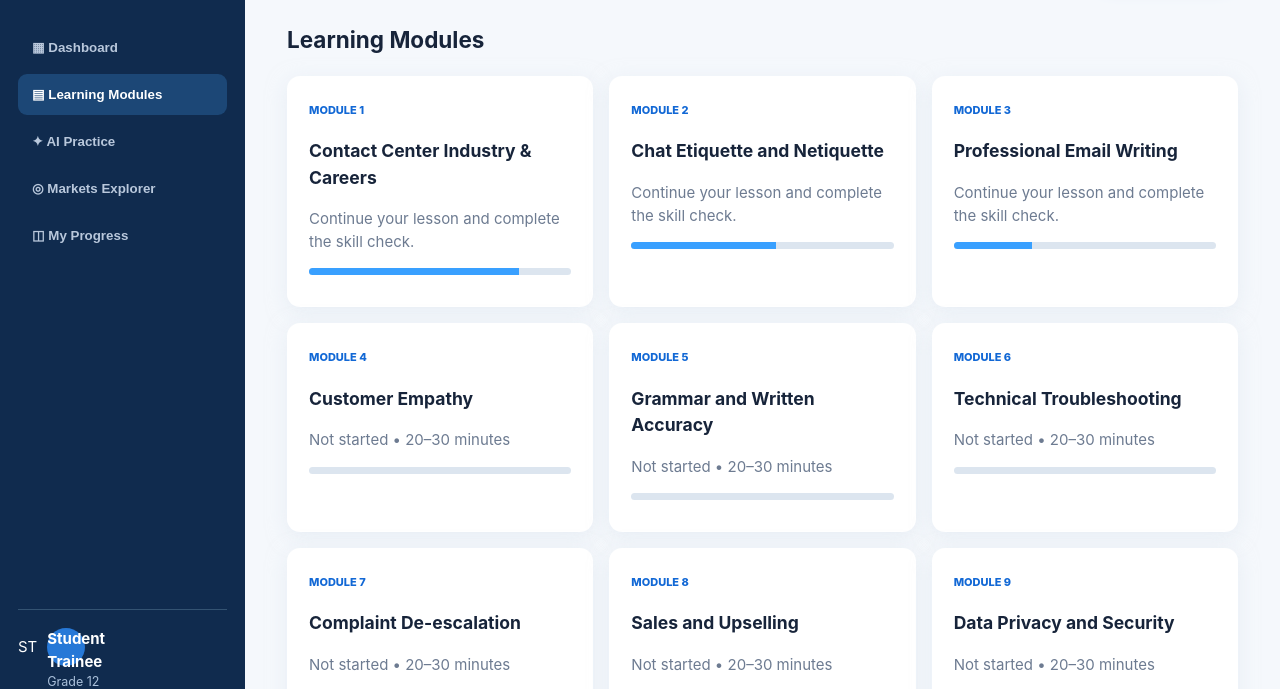
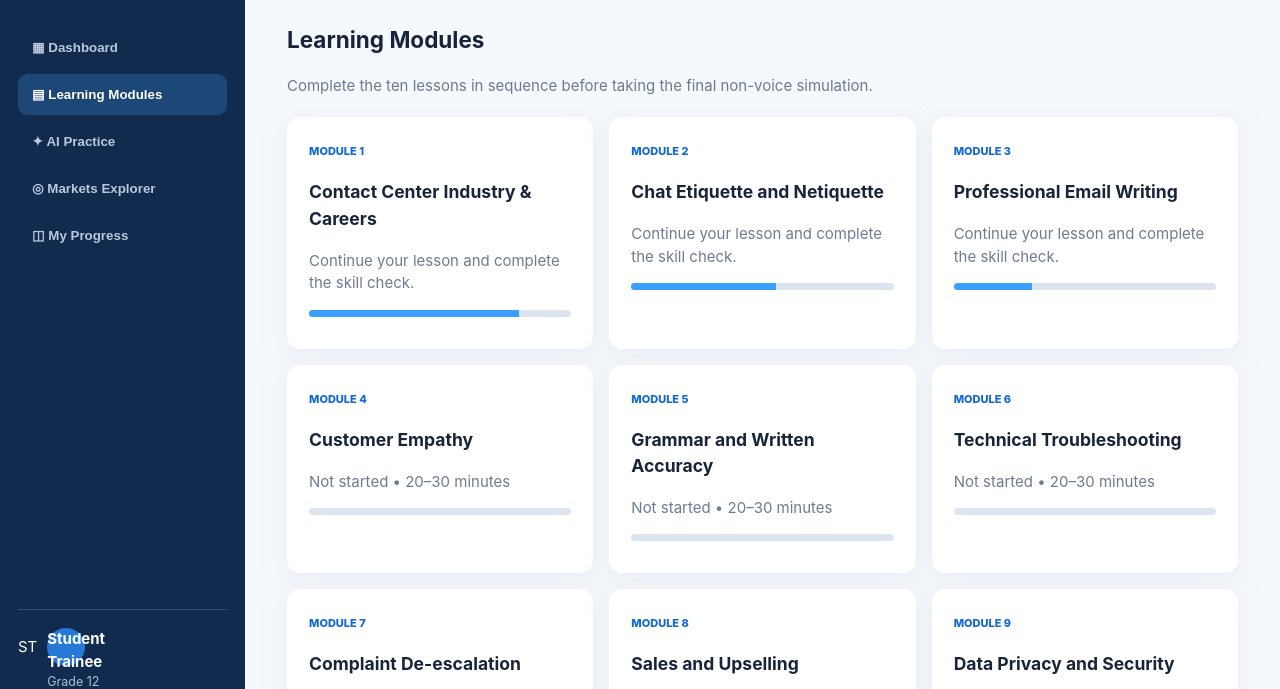
Before and after one commit to 1020safetyconsultancy-dot/Batac-NHS-Contact-Center-Skills-Lab, a website built with Vite: page index.html in a window 1280 px wide. Both pictures are taken after a click on the button "▤ Learning Modules". Shown: the part 106-795 px from the top of the page. Built offline with nearby package versions, Linux system fonts and the light colour scheme.

Commit message:
Add complete ten-lesson non-voice curriculum

```diff
--- a/index.html
+++ b/index.html
@@ -3,7 +3,7 @@
 <main><header><div><small>WELCOME BACK</small><h1 id="title">Skills Dashboard</h1></div><div class="streak">🔥 4-day streak</div></header>
 <section id="dashboard" class="view active"><div class="hero"><div><span>CAREER READINESS PROGRAM</span><h2>Master the art of<br><em>digital customer care.</em></h2><p>Practice chat, email, sales, and technical support through realistic contact-center scenarios.</p><button onclick="show('practice')">Start AI Practice →</button></div><div class="heroCard">TODAY'S GOAL<strong>2 of 3</strong><div class="bar"><i style="width:67%"></i></div><small>One more activity to complete your goal.</small></div></div><div class="stats"><article><b>12</b><small>Lessons completed</small></article><article><b>86%</b><small>Average score</small></article><article><b>24</b><small>Practice sessions</small></article><article><b>3</b><small>Badges earned</small></article></div><h3>Continue learning</h3><div class="cards"><article><label>CHAT SUPPORT</label><h3>Empathy & Positive Language</h3><p>Turn difficult conversations into positive experiences.</p><div class="bar"><i style="width:72%"></i></div><small>72% complete</small></article><article><label>EMAIL SUPPORT</label><h3>Professional Email Writing</h3><p>Write clear, complete, and customer-friendly emails.</p><div class="bar"><i style="width:40%"></i></div><small>40% complete</small></article><article><label>SALES</label><h3>Needs-Based Upselling</h3><p>Recommend solutions without sounding pushy.</p><div class="bar"><i style="width:15%"></i></div><small>15% complete</small></article></div></section>
 <section id="practice" class="view"><div class="practice"><div class="case"><span>LIVE CHAT • INTERMEDIATE</span><h2>Delayed Online Order</h2><p><b>Customer:</b> Mia Santos</p><p><b>Situation:</b> The package was promised yesterday but tracking has not changed for three days.</p><div class="chat" id="chat"><div class="customer">This is already late and I need it for a birthday tomorrow. What is happening?</div></div><textarea id="reply" placeholder="Type your professional response..."></textarea><div class="actions"><small id="count">0 / 500 characters</small><button id="send">Send Response</button></div></div><aside class="coach"><h3>AI Coach</h3><p>Your response will be checked for:</p><ul><li>Empathy and acknowledgment</li><li>Professional tone and grammar</li><li>Clear next action</li><li>Accuracy and completeness</li></ul><div id="feedback" class="feedback">Submit a response to receive coaching.</div></aside></div></section>
-<section id="learn" class="view"><h2>Learning Modules</h2><div class="cards" id="modules"></div></section>
+<section id="learn" class="view"><h2>Learning Modules</h2><p class="lead">Complete the ten lessons in sequence before taking the final non-voice simulation.</p><div class="lessonlayout"><div class="cards" id="modules"></div><article id="lessonDetail" class="lessonDetail"><small>SELECT A LESSON</small><h2>Non-Voice Contact Center Course</h2><p>Choose a lesson card to view its objectives, topics, and activity.</p></article></div></section>
 <section id="markets" class="view"><h2>Products, Services & Markets</h2><p class="lead">Explore where non-voice contact-center professionals work and what they deliver.</p><div class="marketgrid" id="marketgrid"></div></section>
 <section id="progress" class="view"><h2>My Progress</h2><div class="report"><h3>Competency Overview</h3><div id="skills"></div><button onclick="window.print()">Print Progress Report</button></div></section>
 </main><script type="module" src="app.js"></script></body></html>
```
